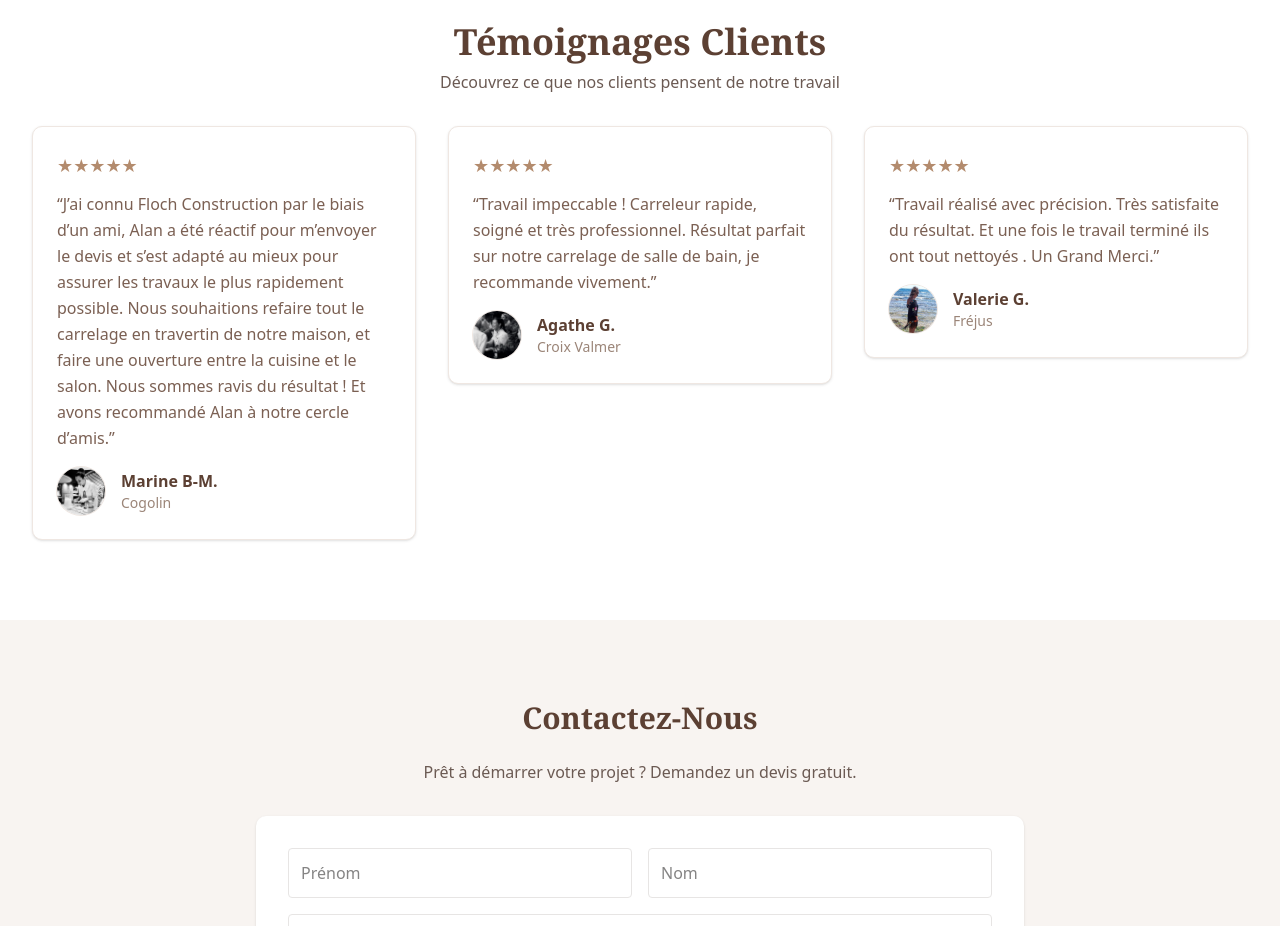
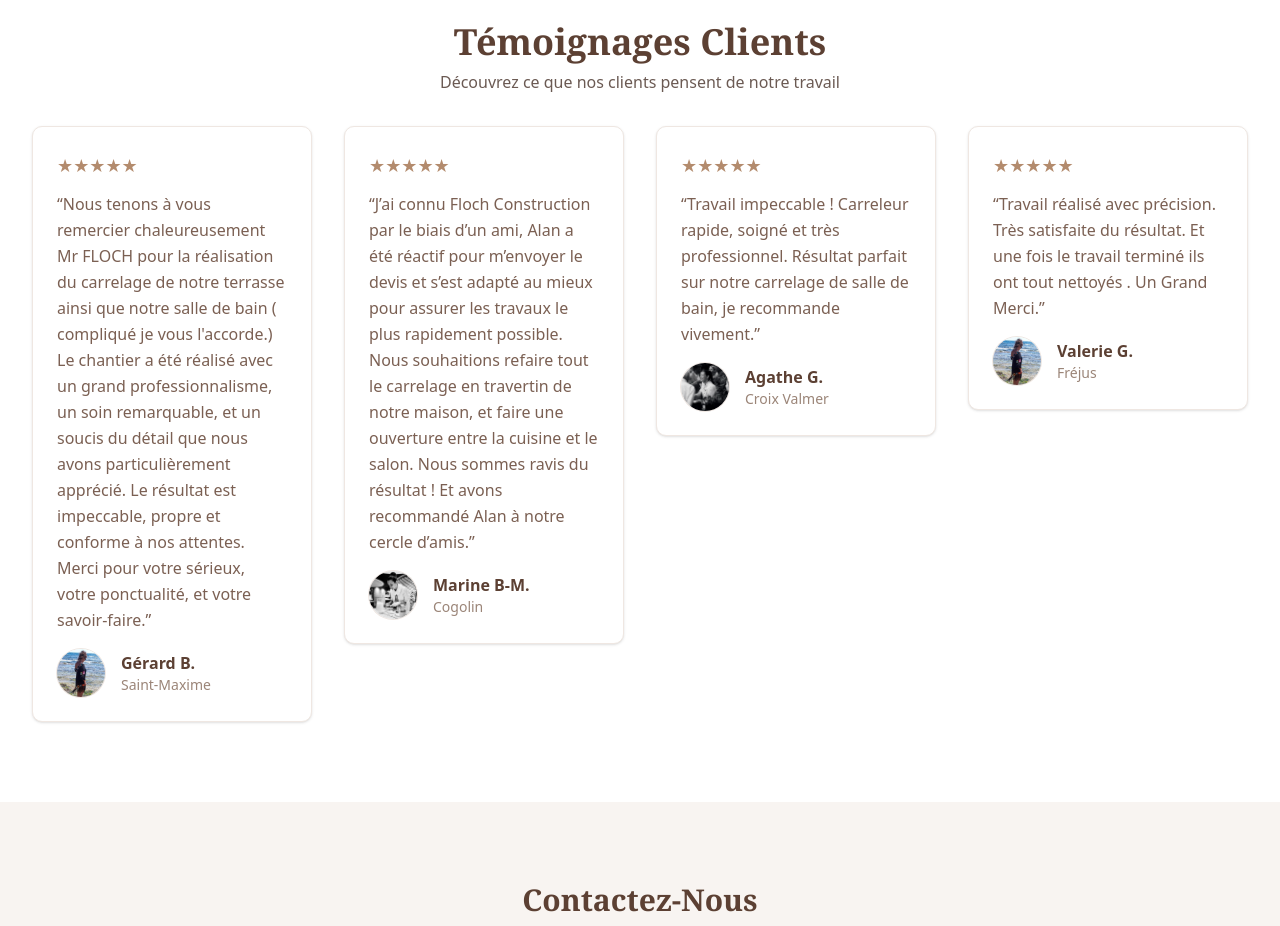
Before and after one commit to AndyMalgonne/FlochConstruction, a Next.js app: page / in a window 1280 px wide. Shown: the part 2900-3826 px from the top of the page. Built offline with nearby package versions, Linux system fonts and the light colour scheme.

Commit message:
add one more testimonials

```diff
--- a/components/Testimonials.tsx
+++ b/components/Testimonials.tsx
@@ -2,6 +2,18 @@ import React from "react";
 import Image from "next/image";
 
 const testimonials = [
+	{
+		quote:
+		"Nous tenons à vous remercier chaleureusement  Mr FLOCH  pour la réalisation du \
+		carrelage de notre terrasse ainsi que notre salle de bain ( compliqué je vous l'accorde.) \
+		Le chantier a été  réalisé avec un grand professionnalisme,  un soin remarquable,\
+		 et un soucis du détail que nous avons particulièrement apprécié.\
+		Le résultat est impeccable,  propre et conforme à nos attentes.\
+		Merci pour votre sérieux, votre ponctualité,  et votre savoir-faire.",
+		name: "Gérard B.",
+		place: "Saint-Maxime",
+		img: "/testimonials/valerie.png",
+	},
 	{
 	  quote:
 		"J’ai connu Floch Construction par le biais d’un ami, \
@@ -42,7 +54,7 @@ export default function Testimonials() {
           Découvrez ce que nos clients pensent de notre travail
         </p>
 
-        <div className="grid grid-cols-1 sm:grid-cols-2 lg:grid-cols-3 gap-6 sm:gap-8 items-start">
+        <div className="grid grid-cols-1 sm:grid-cols-2 lg:grid-cols-4 gap-6 sm:gap-8 items-start">
           {testimonials.map((t, i) => (
             <article
               key={i}
```
